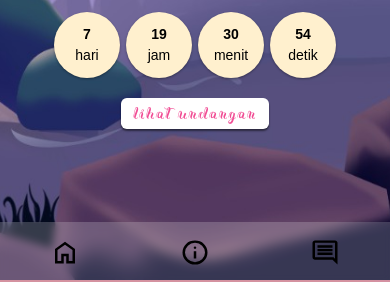
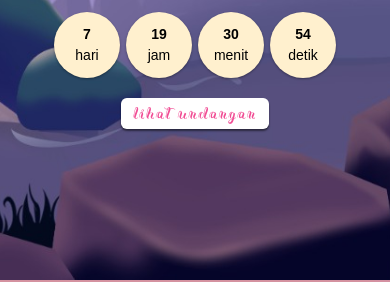
Before and after one commit to achmadfazza/InvitationDigital, a plain HTML site: page index.html in a window 390 px wide. Shown: the part 564-846 px from the top of the page. Drawn offline with nearby package versions, Linux system fonts and the light colour scheme; a script that the page names is missing.

Commit message:
disable mobile navbar

```diff
--- a/index.html
+++ b/index.html
@@ -62,7 +62,7 @@
    </section>
    <!-- hero -->
    <!-- navbar -->
-   <nav
+   <!-- <nav
       class="navbar navbar-expand-md bg-transparent navbar-expand d-md-none d-lg-none d-xl-none fixed-bottom mynavbar">
       <ul class="navbar-nav nav-justified w-100">
          <li class="nav-item">
@@ -77,7 +77,7 @@
          </li>
       </ul>
 
-   </nav>
+   </nav> -->
    <!-- navbar -->
    <!-- main -->
    <section id="home" class="home">
```
